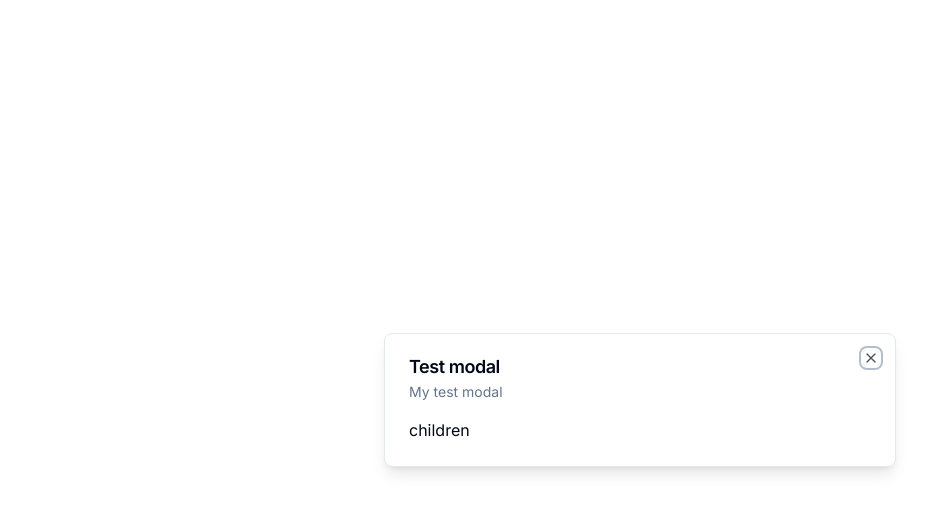
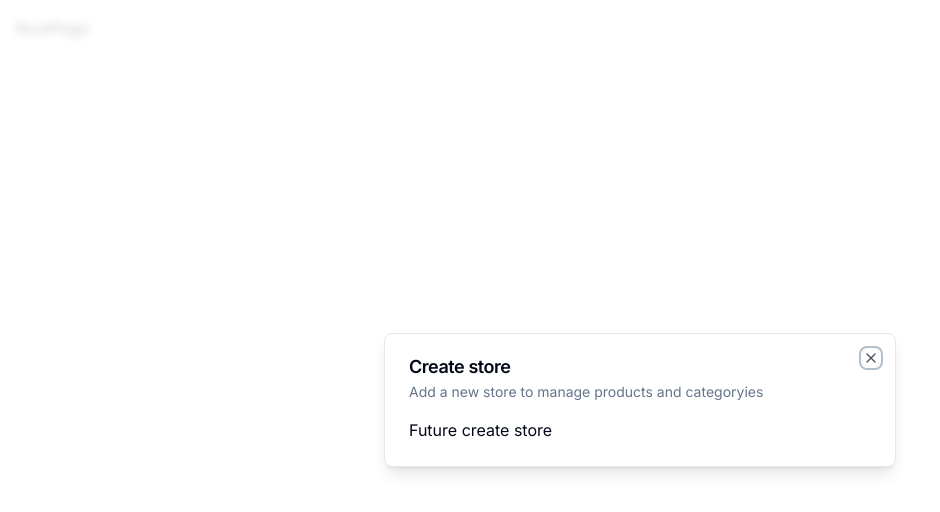
Before and after one commit to obrucheoghene/ecommerce-admin-v2, a Next.js app: page / in a window 1280 px wide. Shown: the top 512 px of the page, without its empty margins (0-940 px from the left). Built offline with nearby package versions, Linux system fonts and the light colour scheme.

Commit message:
feat: Add StoreModal

```diff
--- /dev/null
+++ b/Providers/ModalProvider.tsx
@@ -0,0 +1,25 @@
+"use client"
+
+import StoreModal from "@/components/modal/StoreModal";
+import { useEffect, useState } from "react"
+
+
+const ModalProvider = () => {
+    const [isMounted, setIsMounted] = useState(false);
+
+    useEffect(() => {
+        setIsMounted(true)
+    }, []);
+
+  if (!isMounted) {
+    return null;
+  }
+
+  return (
+    <>
+    <StoreModal/>
+    </>
+  )
+}
+
+export default ModalProvider
--- a/app/(root)/page.tsx
+++ b/app/(root)/page.tsx
@@ -1,14 +1,21 @@
 "use client"
 
-import { Modal } from "@/components/ui/modal"
+import { useStoreModal } from "@/hooks/useStoreModal"
+import { useEffect } from "react"
 
 export default function SetupPage() {
+  const onOpen = useStoreModal((state) => state.onOpen)
+  const isOpen = useStoreModal((state) => state.isOpen)
+
+  useEffect(() => {
+    if(!isOpen){
+      onOpen();
+    }
+  }, [isOpen, onOpen])
+
   return (
     <div className="p-4">
-          <Modal title="Test modal" description="My test modal"
-          isOpen onClose={() => {}}>
-            children
-      </Modal>
+          RootPage
     </div>
 
   )
--- a/app/layout.tsx
+++ b/app/layout.tsx
@@ -1,6 +1,9 @@
+import { Inter } from 'next/font/google'
+import { ClerkProvider } from '@clerk/nextjs'
+
+import ModalProvider from '@/Providers/ModalProvider'
+
 import './globals.css'
-import { Inter } from 'next/font/google'
-import {ClerkProvider} from '@clerk/nextjs'
 
 const inter = Inter({ subsets: ['latin'] })
 
@@ -16,9 +19,12 @@ export default function RootLayout({
 }) {
   return (
     <ClerkProvider>
-    <html lang="en">
-      <body className={inter.className}>{children}</body>
-    </html>
+      <html lang="en">
+        <body className={inter.className}>
+          <ModalProvider />
+          {children}
+        </body>
+      </html>
     </ClerkProvider>
 
   )
--- /dev/null
+++ b/components/modal/StoreModal.tsx
@@ -0,0 +1,20 @@
+"use client"
+
+import { Modal } from "@/components/ui/modal"
+import { useStoreModal } from "@/hooks/useStoreModal"
+
+const StoreModal = () => {
+    const storeModal = useStoreModal()
+  return (
+    <Modal
+    title="Create store"
+    description="Add a new store to manage products and categoryies"
+    isOpen={storeModal.isOpen}
+    onClose={storeModal.onClose}>
+
+    Future create store
+    </Modal>
+  )
+}
+
+export default StoreModal
```
